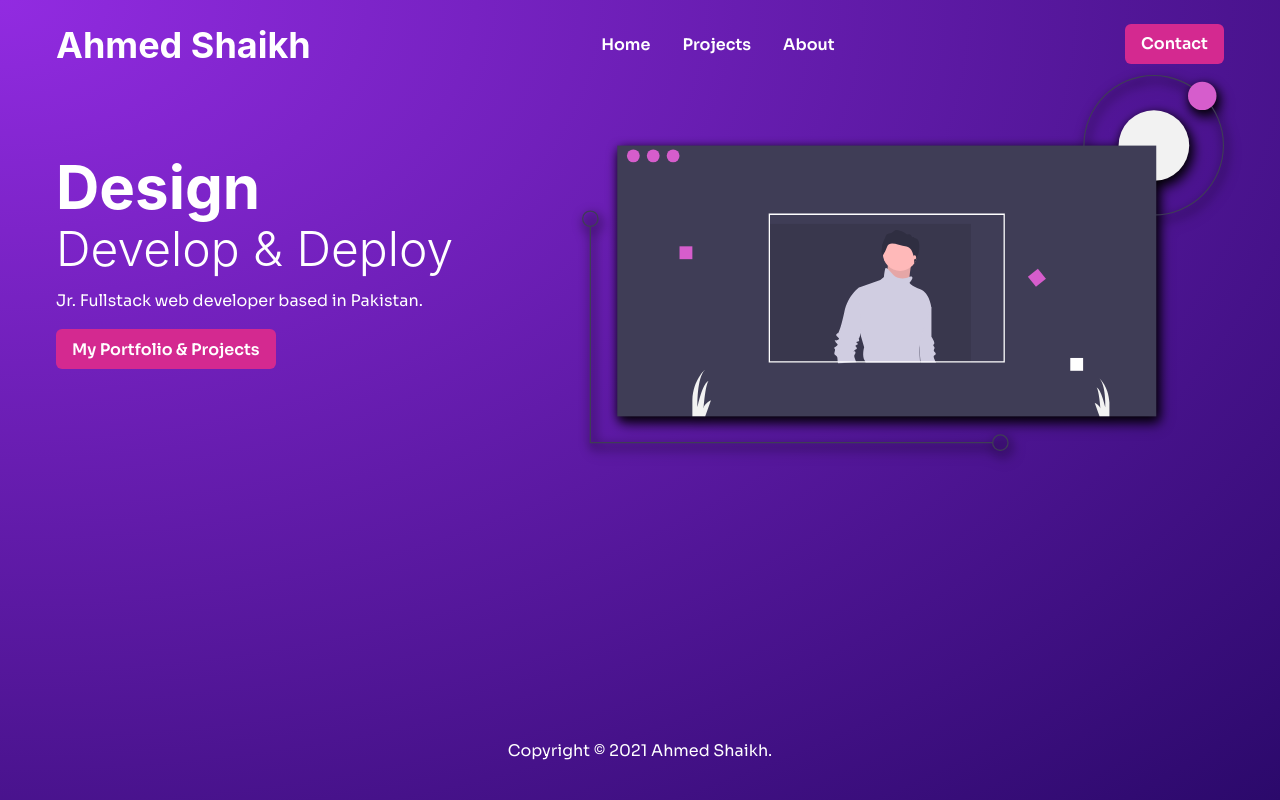
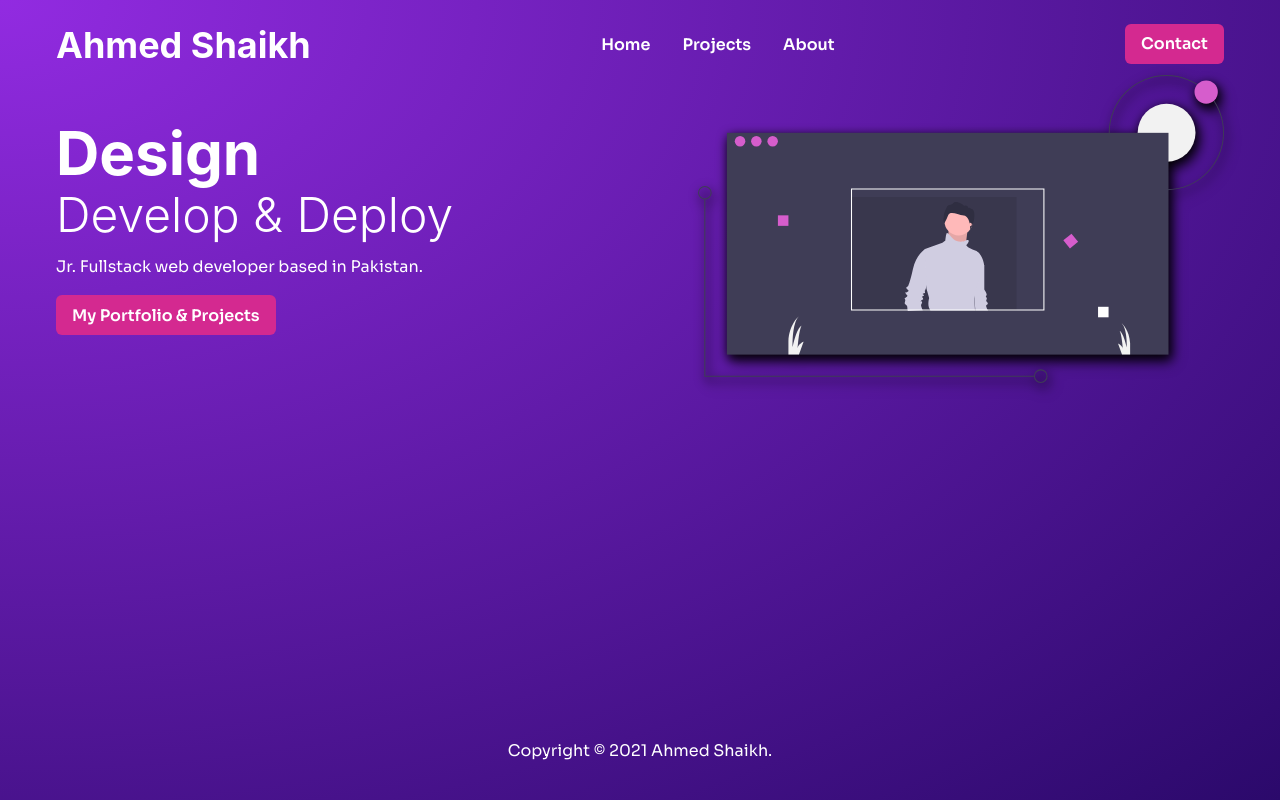
Before and after one commit to DevShaikh/portfolio-website-gatsby, a Gatsby site: page / in a window 1280 px wide. Built offline with nearby package versions, Linux system fonts and the light colour scheme; Gatsby itself is replaced by a stand-in of ours.

Commit message:
ready to deploy

```diff
--- a/src/pages/index.js
+++ b/src/pages/index.js
@@ -25,7 +25,7 @@ export default function Home() {
             <Button variant="primary">My Portfolio & Projects</Button>
           </Link>
         </Box>
-        <Box width="55%">
+        <Box style={{ width: "45%" }}>
           <Image
             src="/svg/portfolio.svg"
             filter="drop-shadow(2px 4px 6px black) drop-shadow(2px 4px 4px #00000075)"
```
